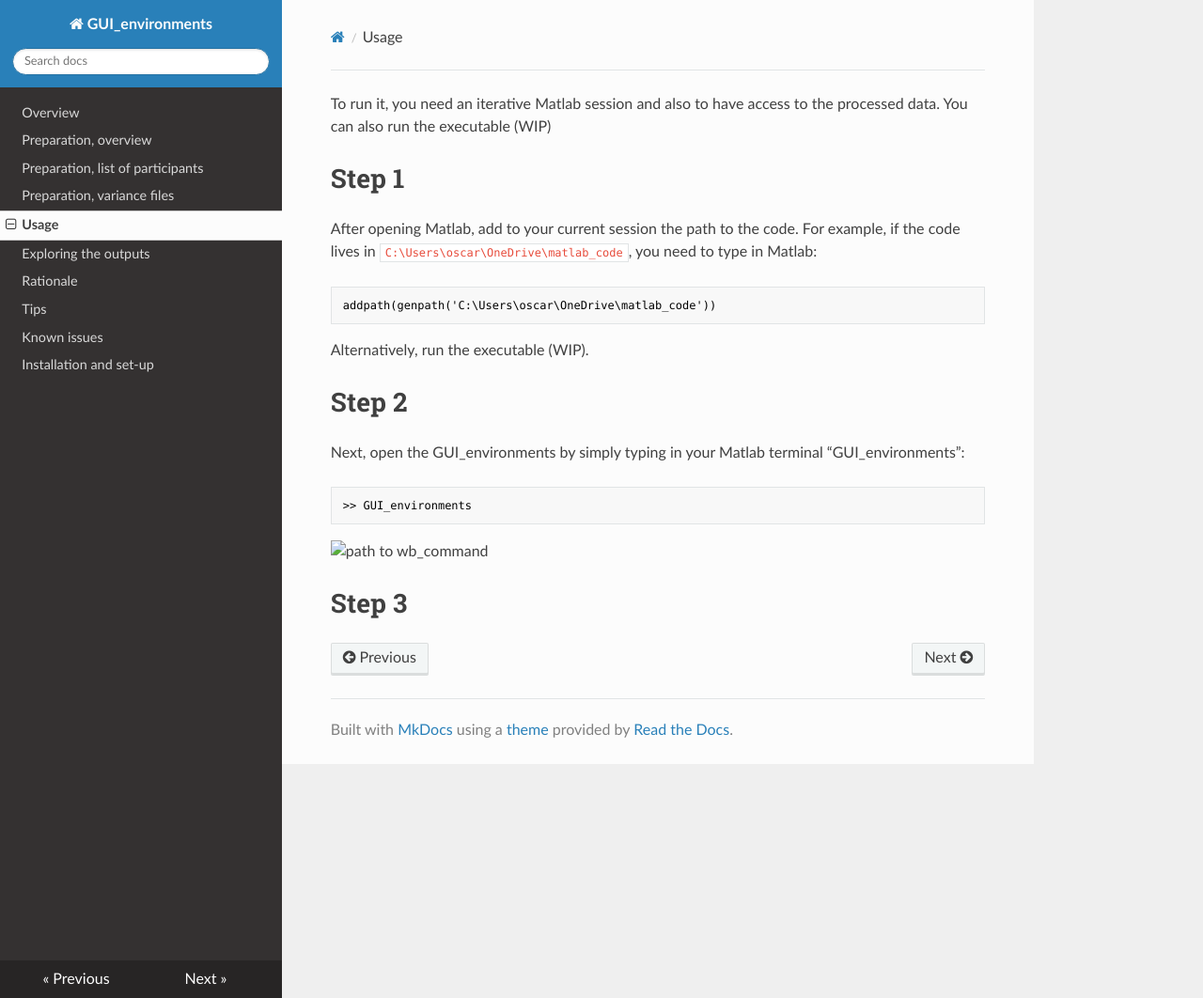
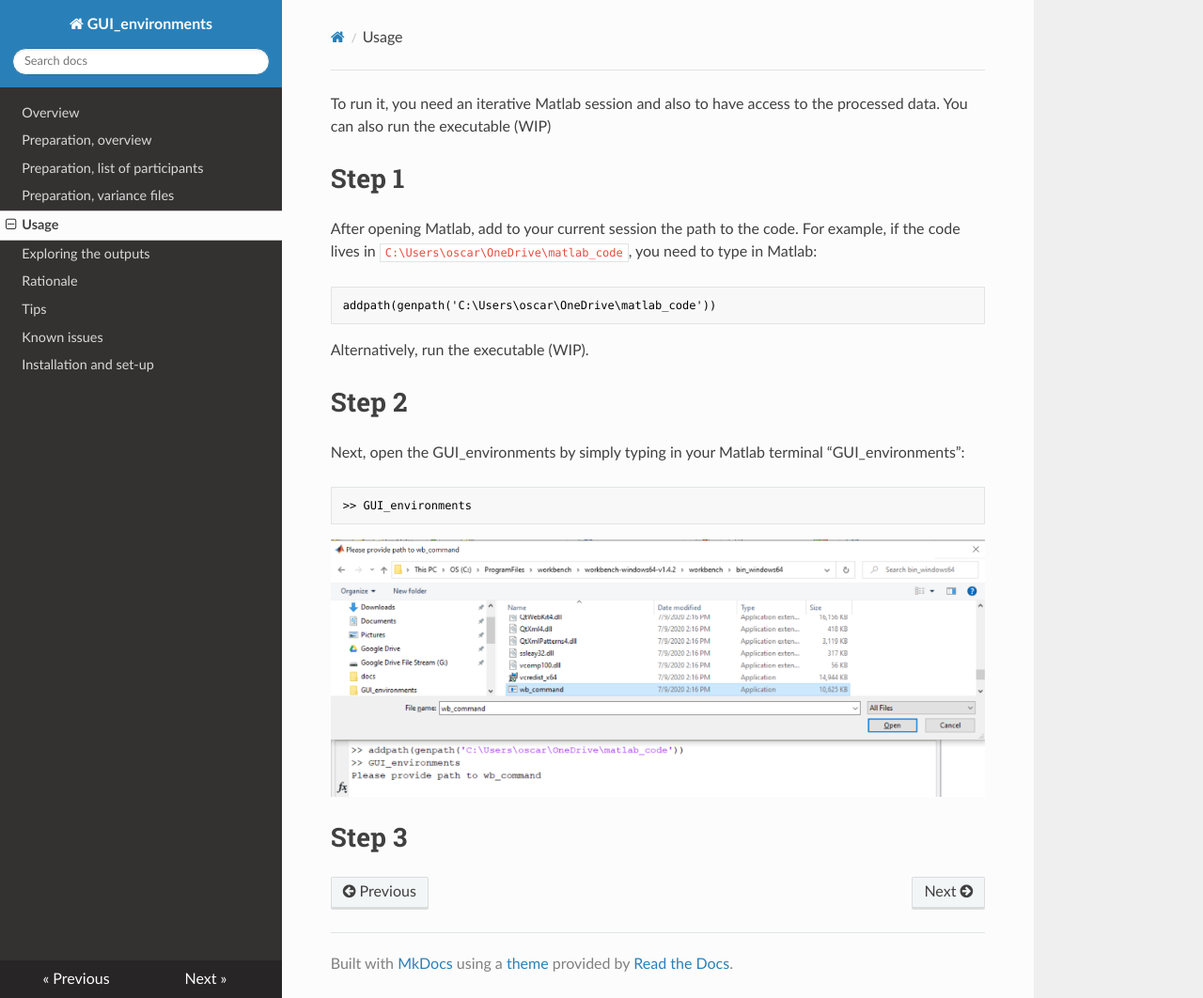
Before and after one commit to omiranda/GUI_environments_documentation, an MkDocs documentation site: the page built from docs/usage.md, in a window 1280 px wide and 1062 px high. Shown: the whole window at 94% size. Built offline with MkDocs 1.6.1, drawn with Linux system fonts in a browser that asks for light colours; nearby versions of some CDN libraries; old or Windows-style settings are respelled for this version of MkDocs.

Commit message:
Update usage.md

````diff
--- a/docs/usage.md
+++ b/docs/usage.md
@@ -22,6 +22,6 @@ Next, open the GUI_environments by simply typing in your Matlab terminal “GUI_
 ```
 
 
-![path to wb_command](./usage/path_wb_command.png)
+![path to wb_command](./usage/path_wb_command.PNG)
 
 # Step 3
````
